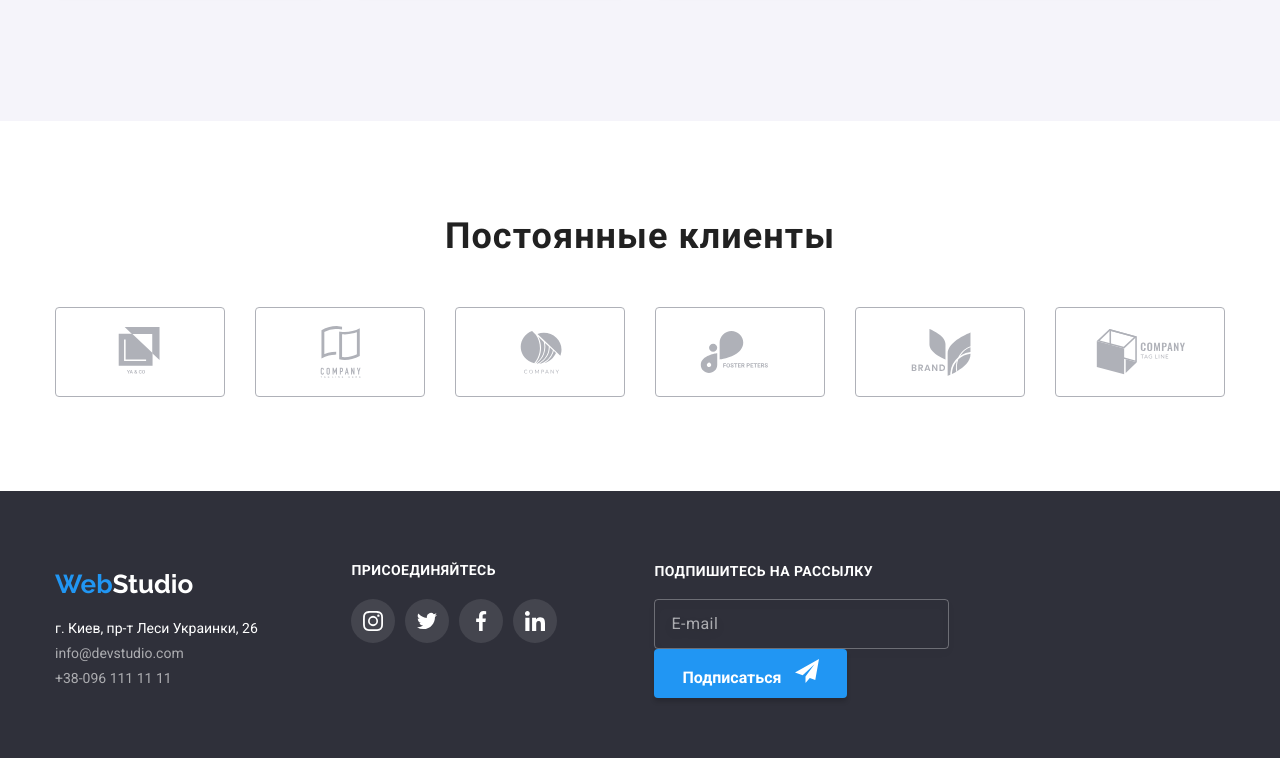
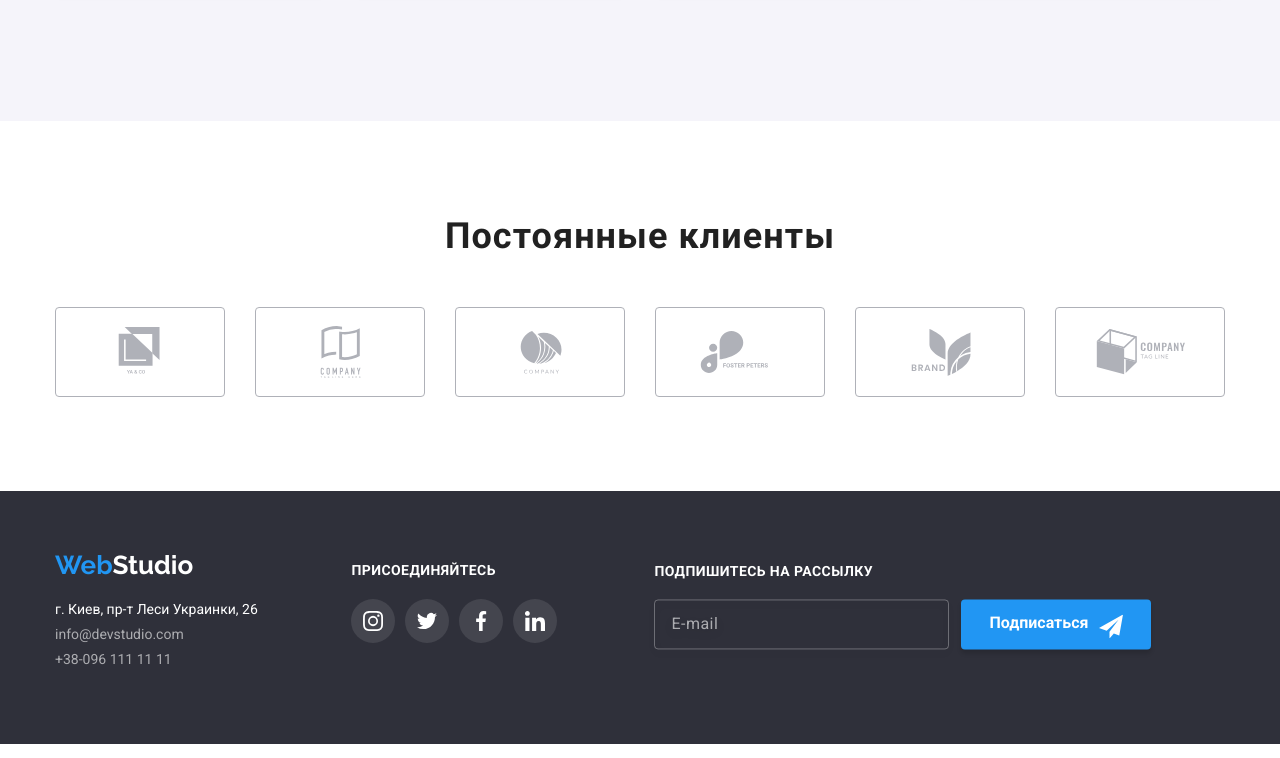
Before and after one commit to Roman-Koval/goit-markup-hw-06, a plain HTML site: page index.html in a window 1280 px wide. Shown: the part 2187-2945 px from the top of the page. Drawn offline with Linux system fonts and the light colour scheme.

Commit message:
my six commit

```diff
--- a/css/style.css
+++ b/css/style.css
@@ -715,21 +715,17 @@ color: #FFFFFF;
 /* .working li:nth-child(3n + 2) {
     margin-left: 30px;
 }
-
 .working li:nth-child(3n + 2) {
     margin-right: 30px;
 }
-
 .working li:nth-child(4) {
     margin-top: 30px;
     margin-bottom: 30px;
 }
-
 .working li:nth-child(5) {
     margin-top: 30px;
     margin-bottom: 30px;
 }
-
 .working li:nth-child(6) {
     margin-top: 30px;
     margin-bottom: 30px;
@@ -1025,58 +1021,29 @@ footer {
     color: rgba(117, 117, 117, 0.5);
 }
 
-/* .join-button {
-    display: flex;
-    position: relative;
-    left: 50%;
-    transform: translate(-50%, 0);
-
-    padding: 13px;
-    font-style: normal;
-    font-weight: bold;
-    font-size: 16px;
-    color: var(--white-text);
-    border-radius: 4px;
-
-    border-width: 0;
-    background: #2196F3;
-    box-shadow: 0px 4px 4px rgba(0, 0, 0, 0.15);
-    border-radius: 4px;
-} */
-
-/* .join-button-title {
-    margin-right: 10px;
-}
-
-.join-icon {
-    margin-top: 13px;
-    padding-bottom: 13px;
-    padding-right: 28px;
-}
 
 .join {
-    display: flex;
-    vertical-align: top;
     display: inline-block;
-    padding-top: 12px;
     margin-left: 93px;
+    align-items: center;
+    position: relative;
+    transform: translate(0, -40%);
 
 }
 
 .join-item {
-
     font-size: 14px;
     line-height: 1.142;
     letter-spacing: 0.03em;
     text-transform: uppercase;
     color: #FFFFFF;
     margin-bottom: 20px;
-} */
+}
 
-/*  */
+.join-form {
+    display: flex;
 
-.join-group {
-    display: flex;
+
 }
 
 .join-input {
@@ -1088,17 +1055,8 @@ footer {
     outline: none;
 }
 
-.join-item {
-    font-size: 14px;
-    line-height: 1.142;
-    letter-spacing: 0.03em;
-    text-transform: uppercase;
-    color: #FFFFFF;
-    margin-bottom: 20px;
-}
 
 .join-input::placeholder {
-
     font-family: Roboto;
     font-style: normal;
     font-weight: normal;
@@ -1110,12 +1068,7 @@ footer {
     color: rgba(255, 255, 255, 0.6);
 }
 
-.join {
-    display: inline-block;
-    padding-top: 12px;
-    margin-left: 93px;
 
-}
 
 .input-wrapper .join-input {
     width: 358px;
@@ -1128,8 +1081,9 @@ footer {
 
 
 .join-button {
+    display: flex;
     position: relative;
-
+    margin-left: 12px;
     padding: 10px 28px;
     font-style: normal;
     font-weight: bold;
@@ -1143,4 +1097,10 @@ footer {
 
 .join-button-title {
     margin-right: 10px;
+    margin-top: 5px;
 }
+
+.join-icon {
+    padding: 0;
+    margin-top: 5px;
+}
```
